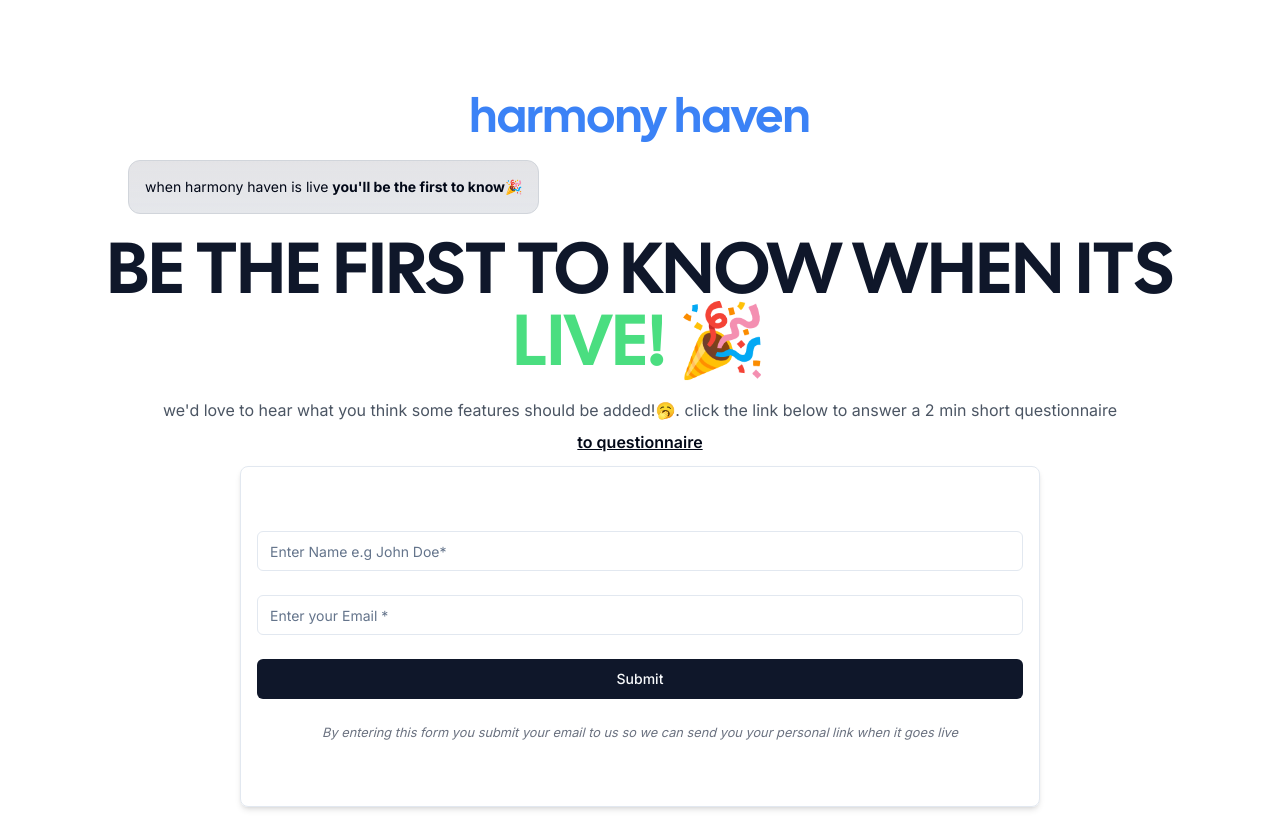
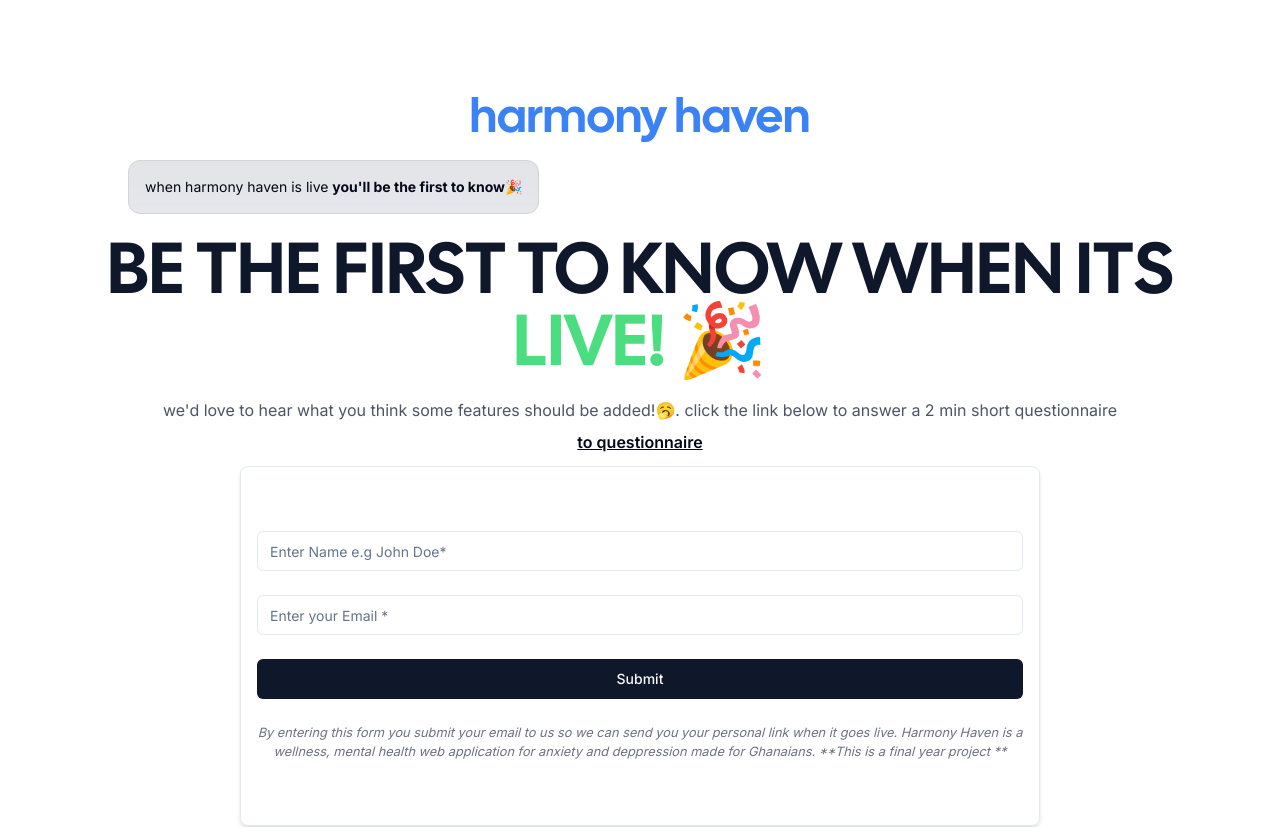
Before and after one commit to Akarikev/harmony-waiting, a Next.js app: page / in a window 1280 px wide. Shown: the top 827 px of the page. Built offline with nearby package versions, Linux system fonts and the light colour scheme.

Commit message:
description added

```diff
--- a/components/FormInput.jsx
+++ b/components/FormInput.jsx
@@ -71,7 +71,9 @@ function FormInput() {
 
             <small className="text-center italic text-gray-500">
               By entering this form you submit your email to us so we can send
-              you your personal link when it goes live
+              you your personal link when it goes live. Harmony Haven is a
+              wellness, mental health web application for anxiety and
+              deppression made for Ghanaians. **This is a final year project **
             </small>
           </div>
         </form>
```
